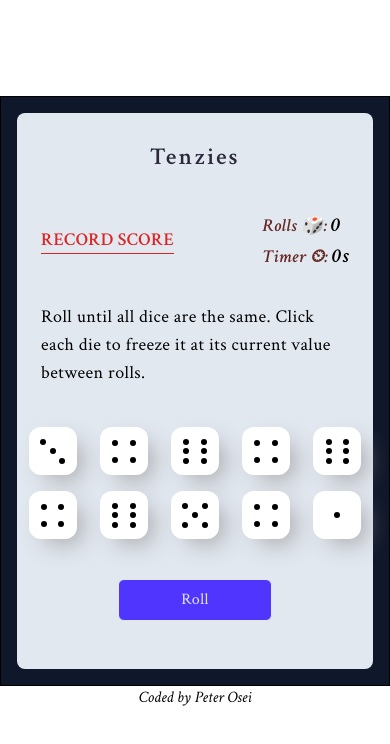
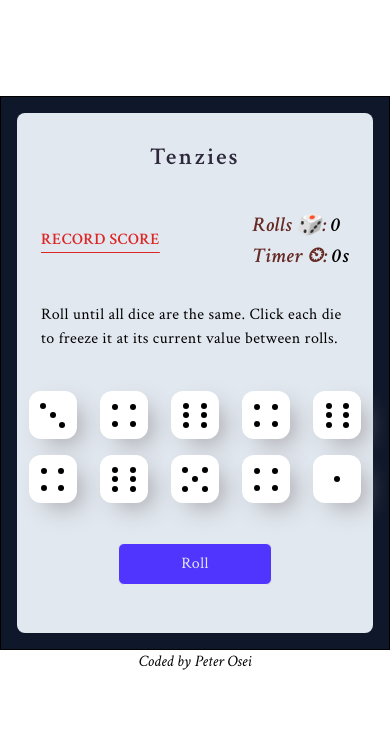
Before and after one commit to DevPierre05/tenzies-game, a React (Vite) app in the folder tenzies-game/: page / in a window 390 px wide. Shown: the top 744 px of the page. Built offline with nearby package versions, Linux system fonts and the light colour scheme.

Commit message:
mobile font changes

```diff
--- a/tenzies-game/src/App.jsx
+++ b/tenzies-game/src/App.jsx
@@ -159,7 +159,7 @@ function App() {
             </h1>
             <div className="flex justify-between items-center">
               <div className="record-stats tracking-wide">
-                <h2 className="uppercase text-green text-lg font-bold text-red-600 underline underline-offset-8">
+                <h2 className="uppercase text-green text-md md:text-lg font-bold text-red-600 underline underline-offset-8">
                   Record Score
                 </h2>
                 {/* <p className="text-lg italic text-sky-900">
@@ -176,17 +176,21 @@ function App() {
 
               <div className="side-bar tracking-wide">
                 <h2>
-                  <strong className="text-[#662a25] text-lg">Rolls 🎲: </strong>
+                  <strong className="text-[#662a25] text-md md:text-lg">
+                    Rolls 🎲:{" "}
+                  </strong>
                   {rollTimes}
                 </h2>
                 <h2>
-                  <strong className="text-[#662a25] text-lg">Timer ⏲: </strong>
+                  <strong className="text-[#662a25] text-md md:text-lg">
+                    Timer ⏲:{" "}
+                  </strong>
                   {timerRefractor()}
                 </h2>
               </div>
             </div>
           </div>
-          <p className="px-0 pt-8 tracking-wide md:text-center text-lg md:px-12 md:pt-8">
+          <p className="px-0 pt-8 tracking-wide md:text-center text-md md:text-lg md:px-12 md:pt-8">
             Roll until all dice are the same. Click each die to freeze it at its
             current value between rolls.
           </p>
```
